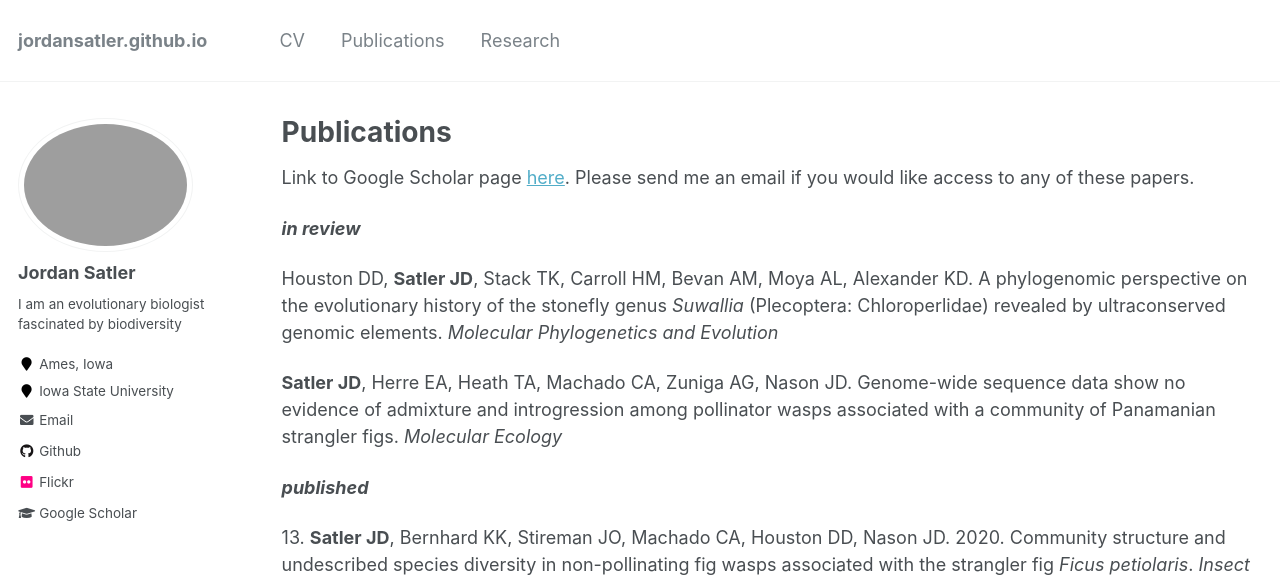
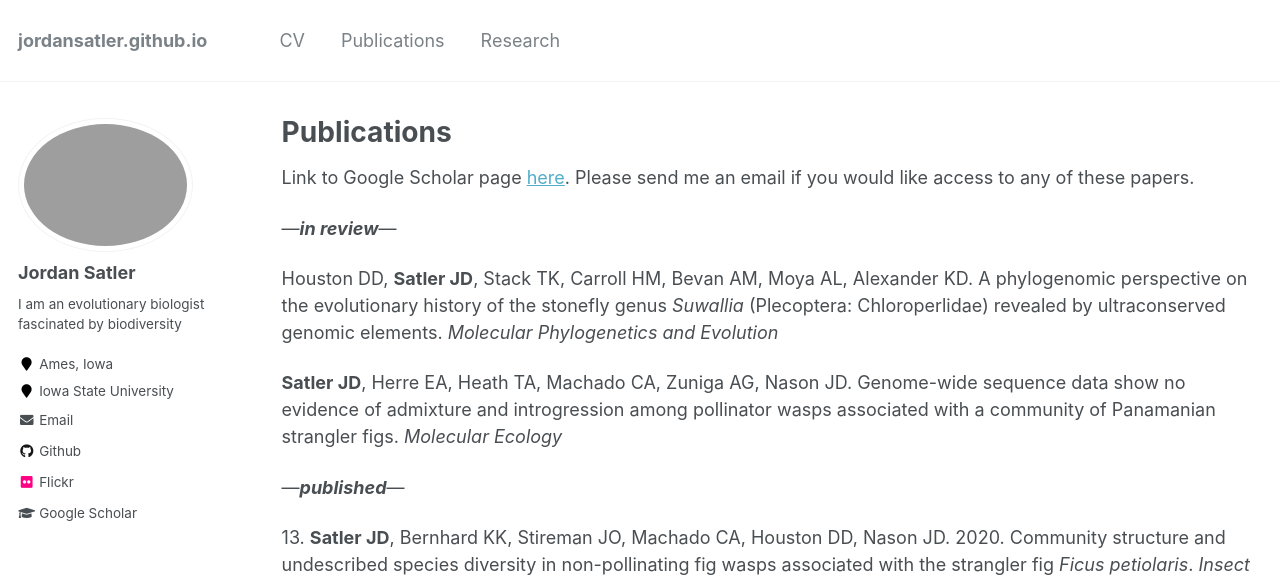
Before and after one commit to jordansatler/jordansatler.github.io, a Jekyll site: the page built from _pages/publications.md, in a window 1280 px wide and 900 px high. Shown: the top 581 px of the window. Built offline with Jekyll 4.4.1, drawn with Linux system fonts in a browser that asks for light colours.

Commit message:
update pubs page

```diff
--- a/_pages/publications.md
+++ b/_pages/publications.md
@@ -7,7 +7,7 @@ author_profile: true
 Link to Google Scholar page [here](https://scholar.google.com/citations?user=Ktn4eG8AAAAJ&hl=en&oi=ao).
 Please send me an email if you would like access to any of these papers.
 
-***in review***
+---***in review***---
 
 Houston DD, **Satler JD**, Stack TK, Carroll HM, Bevan AM, Moya AL, Alexander KD. A phylogenomic perspective on the evolutionary history of the stonefly genus *Suwallia* (Plecoptera: Chloroperlidae) revealed by ultraconserved genomic elements. *Molecular Phylogenetics and Evolution*
 
@@ -15,7 +15,7 @@ Houston DD, **Satler JD**, Stack TK, Carroll HM, Bevan AM, Moya AL, Alexander KD
 
 
 
-***published***
+---***published***---
 
 13\. **Satler JD**, Bernhard KK, Stireman JO, Machado CA, Houston DD, Nason JD. 2020. Community structure and undescribed species diversity in non-pollinating fig wasps associated with the strangler fig *Ficus petiolaris*. *Insect Systematics and Diversity*, 4: 1–13. (DOI: 10.1093/isd/ixaa005) [link](https://academic.oup.com/isd/article/4/2/3/5825213?searchresult=1)
 
```
